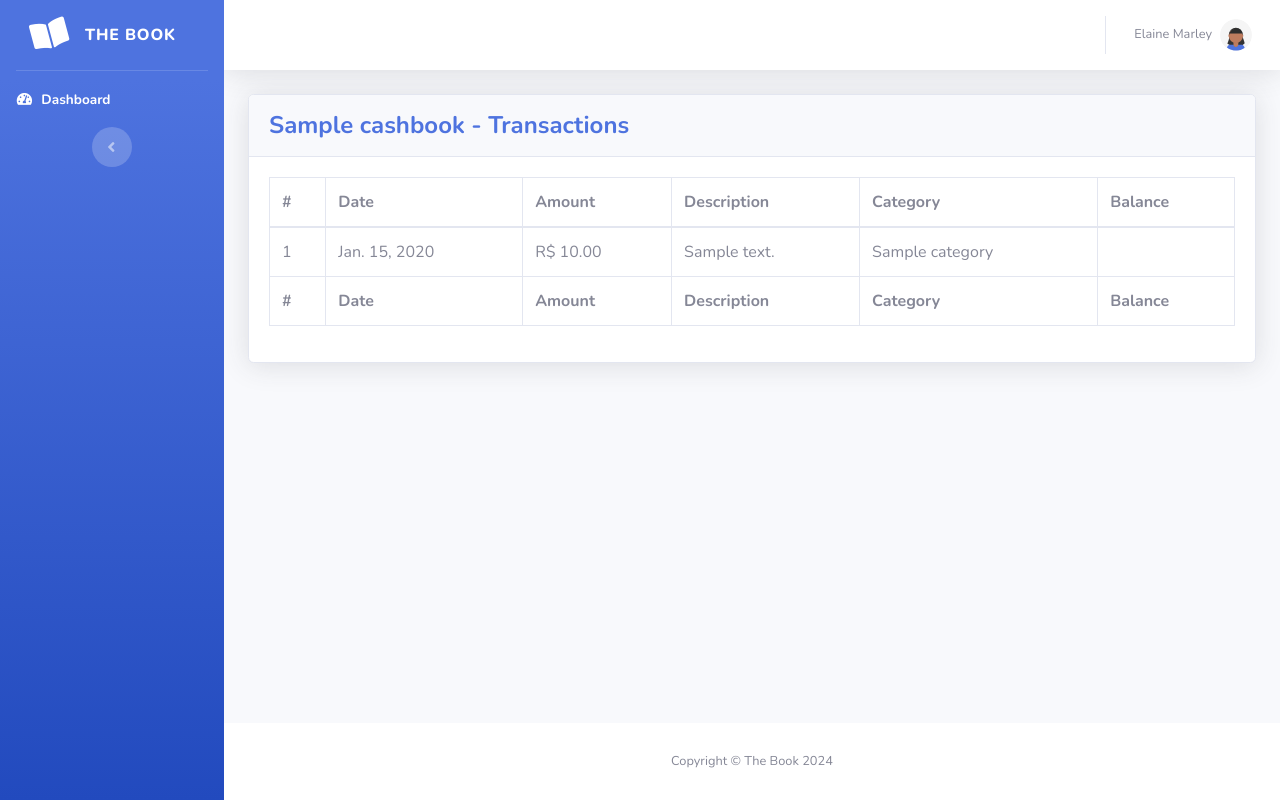
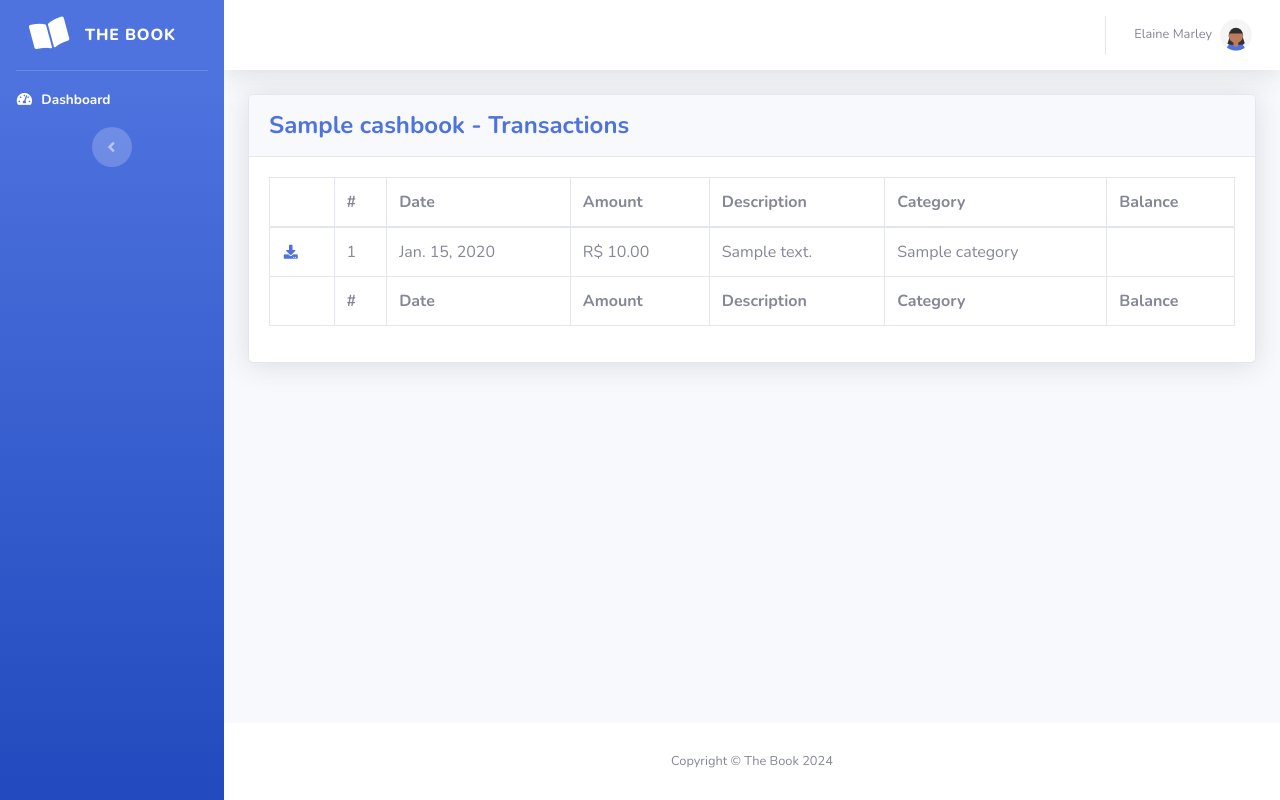
Before and after one commit to lhc/thebook, a Django app: a page that uses thebook/bookkeeping/templates/bookkeeping/transactions.html in a window 1280 px wide. Run offline with Django 5.2, Linux system fonts and the light colour scheme; a user stored in the database is signed in; tables that the repository leaves empty hold one stand-in row (values such as "Sample post"); some libraries are stand-ins or nearby versions.

Commit message:
Add icon next to transaction when we have linked documents to it

```diff
--- a/thebook/bookkeeping/models.py
+++ b/thebook/bookkeeping/models.py
@@ -138,3 +138,7 @@ class Transaction(models.Model):
 
     def __str__(self):
         return f"{self.description} ({self.amount:.2f})"
+
+    @property
+    def has_documents(self):
+        return self.documents.exists()
--- a/thebook/bookkeeping/templates/bookkeeping/transactions.html
+++ b/thebook/bookkeeping/templates/bookkeeping/transactions.html
@@ -16,6 +16,7 @@
           <table class="table table-bordered" id="transactions" width="100%" cellspacing="0">
             <thead>
               <tr>
+                <th></th>
                 <th>{% translate "#" %}</th>
                 <th>{% translate "Date" %}</th>
                 <th>{% translate "Amount" %}</th>
@@ -26,6 +27,7 @@
             </thead>
             <tfoot>
               <tr>
+                <th></th>
                 <th>{% translate "#" %}</th>
                 <th>{% translate "Date" %}</th>
                 <th>{% translate "Amount" %}</th>
@@ -37,6 +39,13 @@
             <tbody>
               {% for transaction in transactions %}
               <tr>
+                <td>
+                  {% if transaction.has_documents %}
+                  <a href=""><i class="fas fa-download fa-sm fa-fw"></i></a>
+                  {% else %}
+                  <i class="fas fa-minus fa-sm fa-fw"></i>
+                  {% endif %}
+                </td>
                 <td>{{ transaction.id }}</td>
                 <td>{{ transaction.date }}</td>
                 <td {% if transaction.amount < 0 %}class="text-danger"{% endif %}>
@@ -63,9 +72,10 @@
       $("#transactions").DataTable(
         {
           pageLength: 100,
-          columnDefs: [{ orderable: false, targets: 5 }],
+          columnDefs: [{ orderable: false, targets: 6 }],
           columns: [
-            { width: "5%" },
+            { width: "1%" },
+            { width: "4%" },
             { width: "10%" },
             { width: "10%" },
             { width: "45%" },
```
Also changed, not shown: thebook/bookkeeping/tests/models/test_transaction.py (+14 -1 lines).
